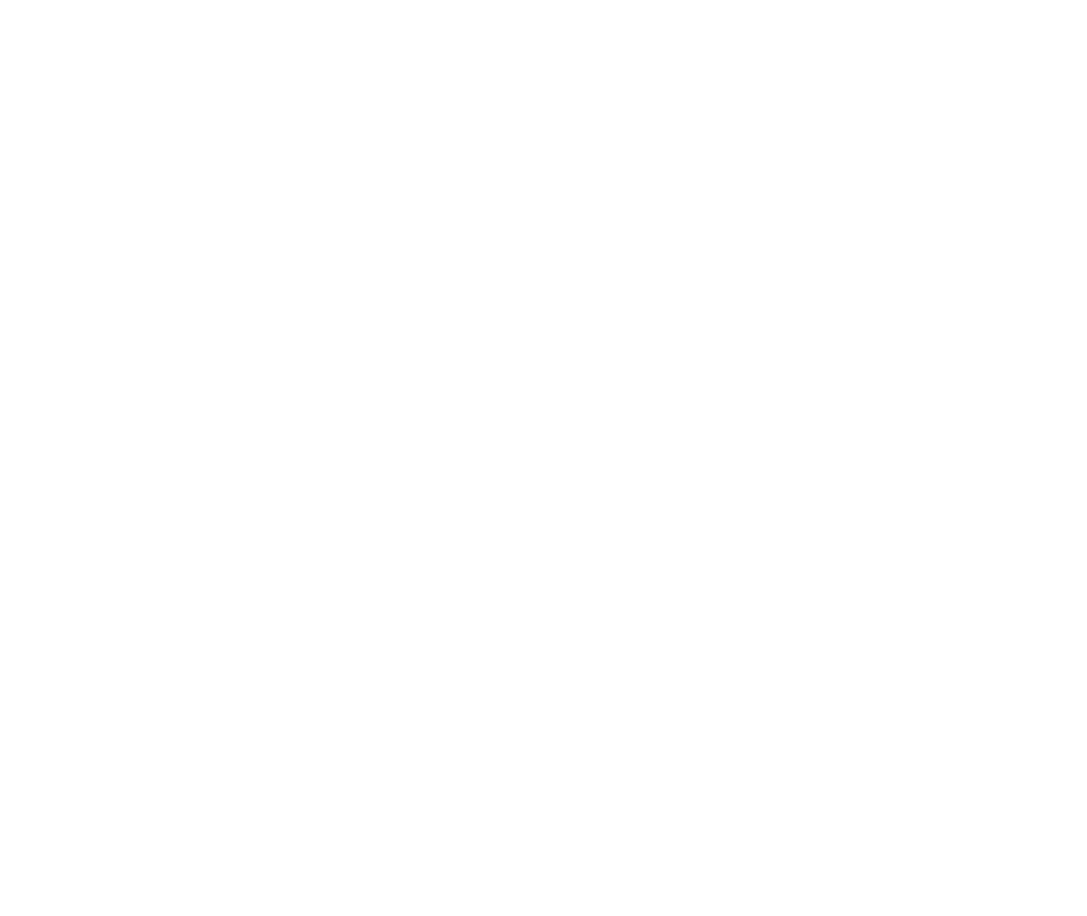
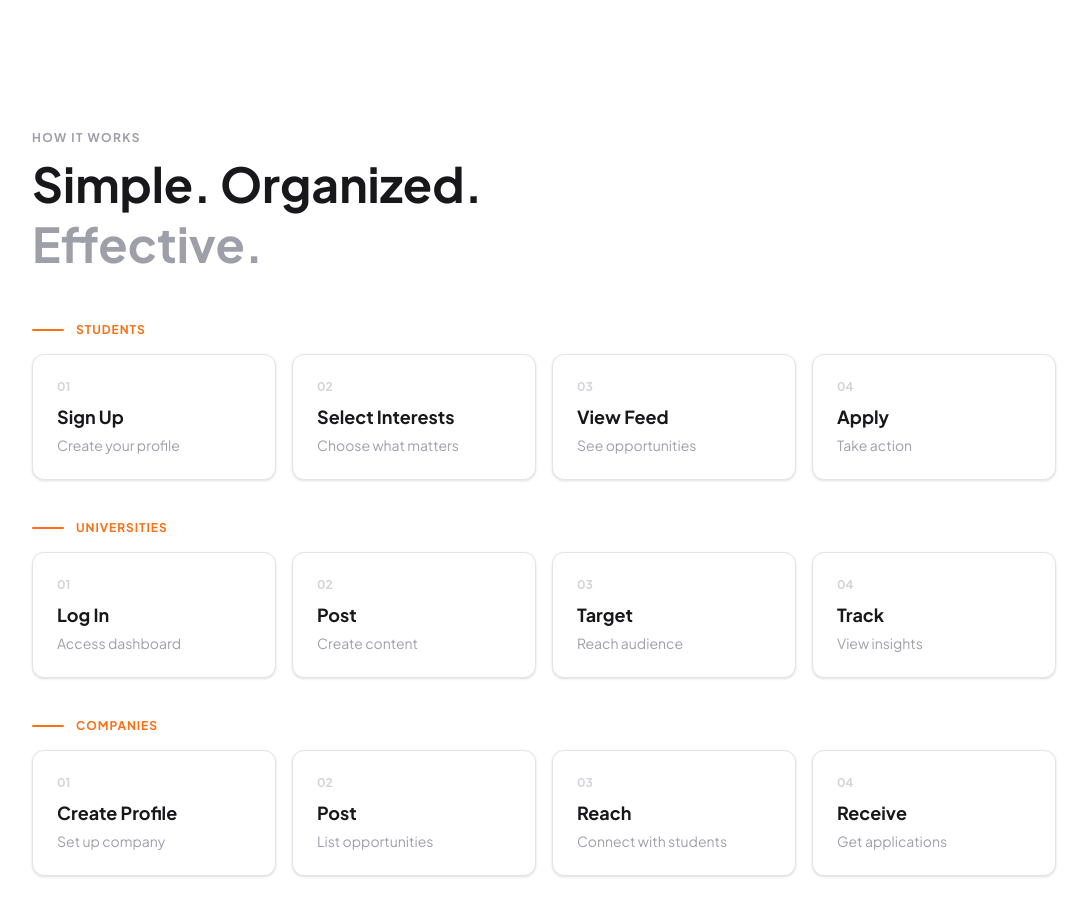
Before and after one commit to Forge-SE/nestify-pre-launch-website, a Next.js app: page / in a window 1280 px wide. Shown: the part 3780-4696 px from the top of the page, without its empty margins (96-1183 px from the left). Before the commit the page ends 3734 px from the top, so only its background shows below. Built offline with nearby package versions, Linux system fonts and the light colour scheme.

Commit message:
Added the section for how Nestify works

```diff
--- /dev/null
+++ b/app/HowItWorksSection.tsx
@@ -0,0 +1,67 @@
+"use client";
+
+const howItWorks = [
+  {
+    label: "Students",
+    color: "#F97015",
+    steps: [
+      { num: "01", title: "Sign Up", desc: "Create your profile" },
+      { num: "02", title: "Select Interests", desc: "Choose what matters" },
+      { num: "03", title: "View Feed", desc: "See opportunities" },
+      { num: "04", title: "Apply", desc: "Take action" },
+    ],
+  },
+  {
+    label: "Universities",
+    color: "#F97015",
+    steps: [
+      { num: "01", title: "Log In", desc: "Access dashboard" },
+      { num: "02", title: "Post", desc: "Create content" },
+      { num: "03", title: "Target", desc: "Reach audience" },
+      { num: "04", title: "Track", desc: "View insights" },
+    ],
+  },
+  {
+    label: "Companies",
+    color: "#F97015",
+    steps: [
+      { num: "01", title: "Create Profile", desc: "Set up company" },
+      { num: "02", title: "Post", desc: "List opportunities" },
+      { num: "03", title: "Reach", desc: "Connect with students" },
+      { num: "04", title: "Receive", desc: "Get applications" },
+    ],
+  },
+];
+
+export default function HowItWorksSection() {
+  return (
+    <section className="w-full bg-white py-24 px-4 flex flex-col items-center mt-20">
+      <div className="max-w-5xl w-full mx-auto">
+        <div className="mb-12">
+          <div className="uppercase text-xs tracking-widest text-zinc-400 font-semibold mb-2" style={{letterSpacing:'.12em'}}>How it works</div>
+          <h2 className="text-4xl md:text-5xl font-extrabold text-zinc-900 mb-2 leading-tight">
+            Simple. Organized.<br />
+            <span className="text-zinc-400 font-extrabold">Effective.</span>
+          </h2>
+        </div>
+        {howItWorks.map((group, idx) => (
+          <div key={group.label} className="mb-10">
+            <div className="flex items-center gap-3 mb-4">
+              <span className="h-0.5 w-8 rounded-full" style={{background: group.color}}></span>
+              <span className="uppercase tracking-wider text-xs font-semibold" style={{color: group.color, letterSpacing:'0.08em'}}>{group.label}</span>
+            </div>
+            <div className="grid grid-cols-2 md:grid-cols-4 gap-4">
+              {group.steps.map((step) => (
+                <div key={step.num} className="rounded-xl border border-zinc-200 bg-white px-6 py-6 flex flex-col min-w-[180px] min-h-[110px] shadow-sm">
+                  <div className="text-xs text-zinc-300 font-bold mb-2">{step.num}</div>
+                  <div className="text-lg font-semibold text-zinc-900 mb-1">{step.title}</div>
+                  <div className="text-sm text-zinc-400">{step.desc}</div>
+                </div>
+              ))}
+            </div>
+          </div>
+        ))}
+      </div>
+    </section>
+  );
+}
--- a/app/page.tsx
+++ b/app/page.tsx
@@ -1,5 +1,6 @@
 
 import ForCompaniesSection from "./ForCompaniesSection";
+import HowItWorksSection from "./HowItWorksSection";
 import ForUniversitiesSection from "./ForUniversitiesSection";
 
 import ProblemSection from "./ProblemSection";
@@ -18,6 +19,7 @@
       <ForStudentsSection />
       <ForUniversitiesSection />
       <ForCompaniesSection />
+      <HowItWorksSection />
     </>
   );
 }
```
